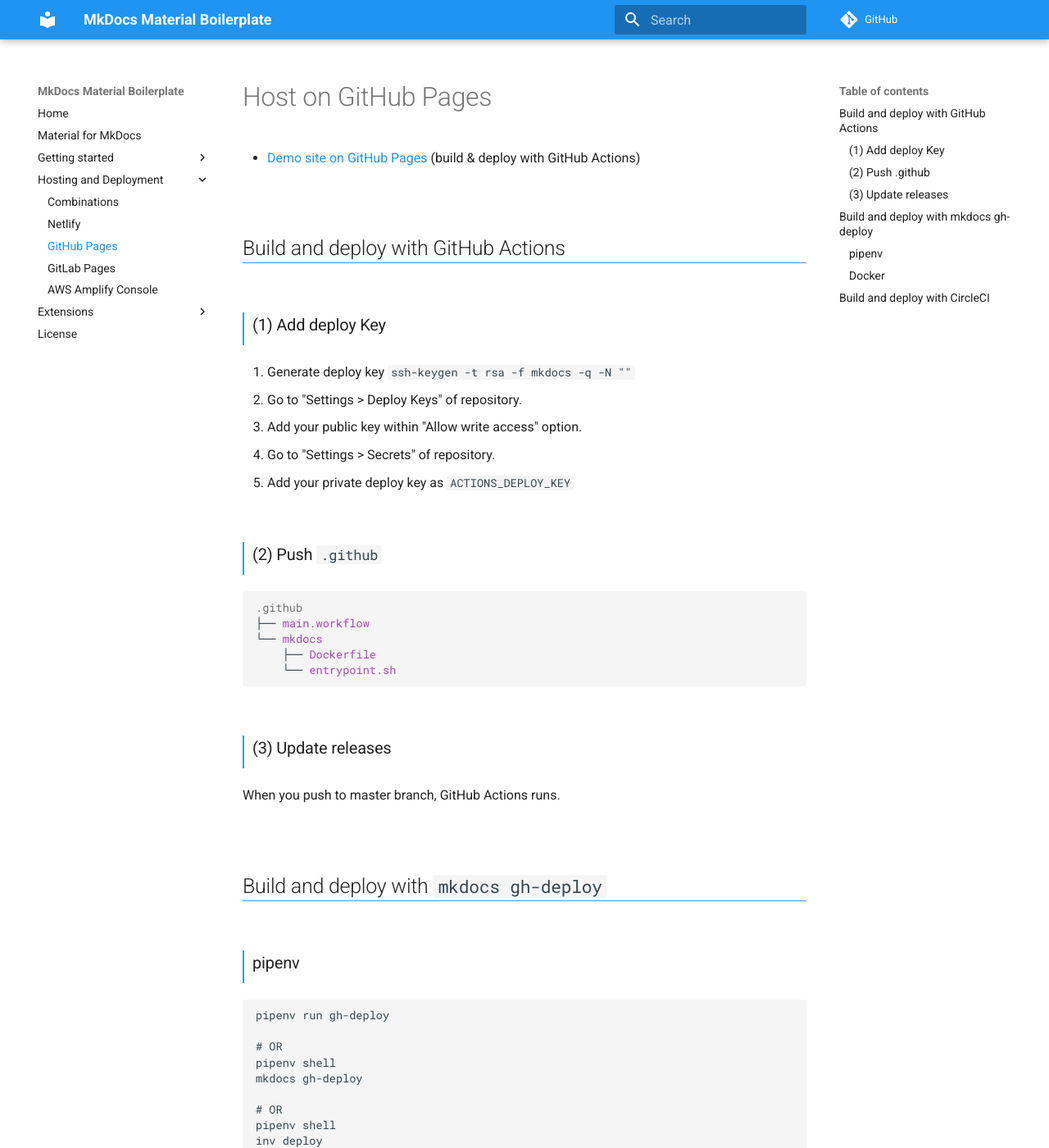
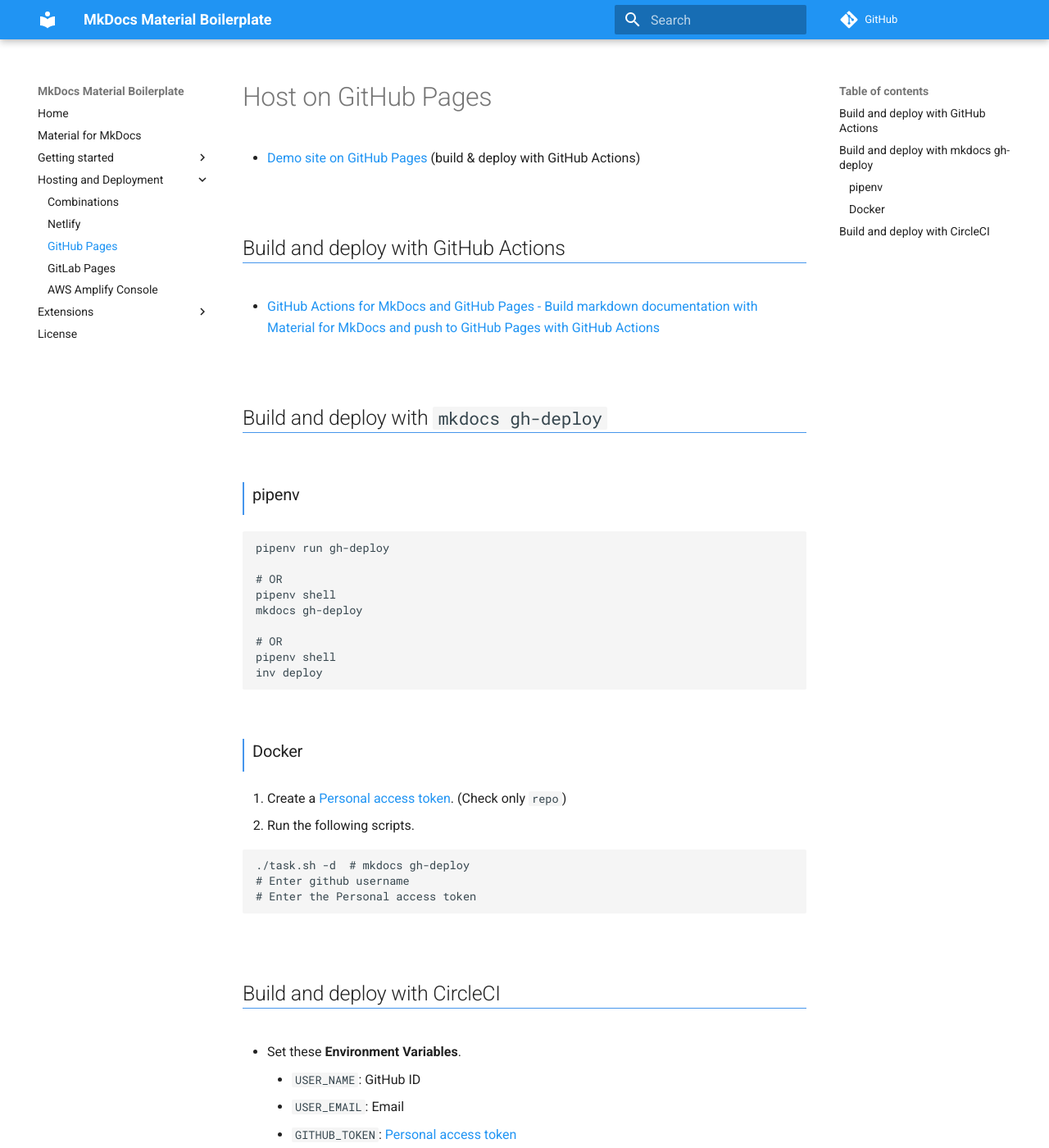
Before and after one commit to peaceiris/mkdocs-material-boilerplate, an MkDocs documentation site: the page built from docs/hosting-and-deployment/github-pages.md, in a window 1280 px wide and 1400 px high. Shown: the whole window at 82% size. Built offline with MkDocs 1.6.1 and Material for MkDocs 9.7.7, drawn with Linux system fonts in a browser that asks for light colours; comment, search, counter and statistics services are not loaded.

Commit message:
replace: GitHub Actions

````diff
--- a/docs/hosting-and-deployment/github-pages.md
+++ b/docs/hosting-and-deployment/github-pages.md
@@ -6,27 +6,7 @@
 
 ## Build and deploy with GitHub Actions
 
-### (1) Add deploy Key
-
-1. Generate deploy key `ssh-keygen -t rsa -f mkdocs -q -N ""`
-2. Go to "Settings > Deploy Keys" of repository.
-3. Add your public key within "Allow write access" option.
-4. Go to "Settings > Secrets" of repository.
-5. Add your private deploy key as `ACTIONS_DEPLOY_KEY`
-
-### (2) Push `.github`
-
-```
-.github
-├── main.workflow
-└── mkdocs
-    ├── Dockerfile
-    └── entrypoint.sh
-```
-
-### (3) Update releases
-
-When you push to master branch, GitHub Actions runs.
+- [GitHub Actions for MkDocs and GitHub Pages - Build markdown documentation with Material for MkDocs and push to GitHub Pages with GitHub Actions](https://github.com/peaceiris/actions-mkdocs-gh-pages)
 
 
 
````
Also changed, not shown: README.md (+2 -0 lines), .github/mkdocs/README.md (deleted), 2 other files.
